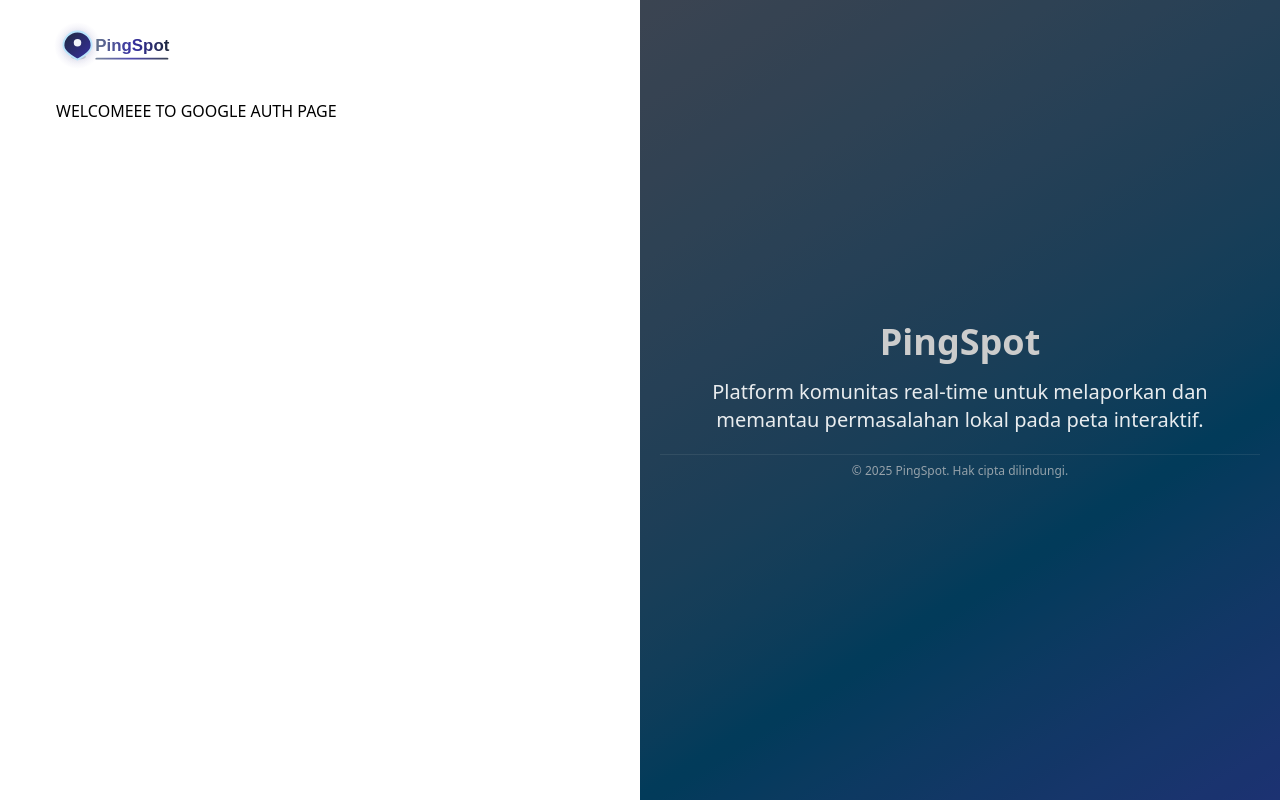
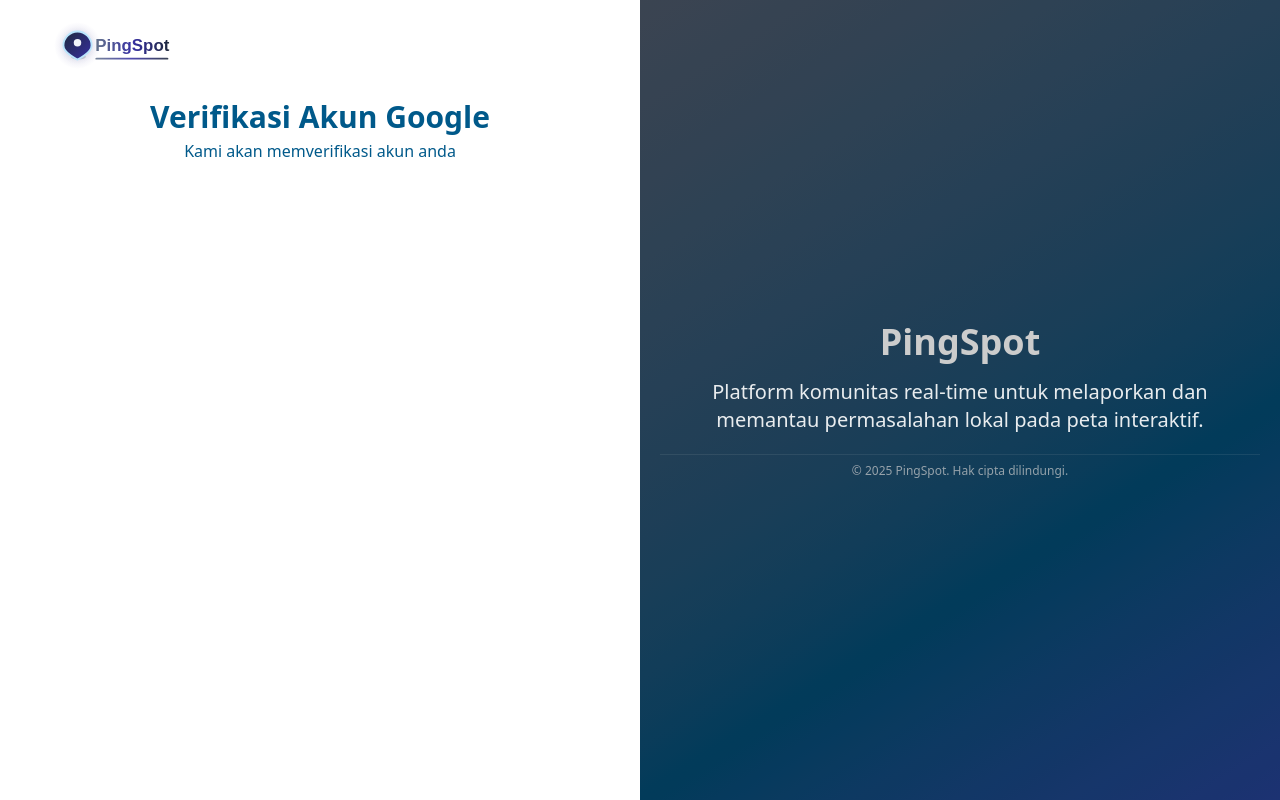
Before and after one commit to AndreanDjabbar/PingSpot, a Next.js app in the folder client/: page /auth/google in a window 1280 px wide. Built offline with nearby package versions, Linux system fonts and the light colour scheme.

Commit message:
Update: add success section

```diff
--- a/client/src/app/auth/google/page.tsx
+++ b/client/src/app/auth/google/page.tsx
@@ -1,12 +1,38 @@
-import React from 'react'
+"use client";
+import React, { useEffect } from 'react'
 import AuthLayout from '@/layouts/AuthLayout'
+import { useRouter, useSearchParams } from 'next/navigation';
+import { useToast } from '@/hooks/useToast';
+import SuccessSection from '@/components/UI/SuccessSection';
 
 const GoogleAuthpage = () => {
+    const searchParams = useSearchParams();
+    const token = searchParams.get('token');
+    const router = useRouter();
+    const { toastSuccess } = useToast();
+
+    useEffect(() => {
+        if (token) {
+            toastSuccess('Akun berhasil diverifikasi');
+            setTimeout(() => {
+                router.push("/");
+            }, 2000);
+        }
+    }, [token, toastSuccess]);
+
     return (
         <AuthLayout>
-            WELCOMEEE TO GOOGLE AUTH PAGE
+            <div className="space-y-8">
+                <div className="text-center space-y-1">
+                    <h1 className="text-3xl font-bold text-sky-800">Verifikasi Akun Google</h1>
+                    <p className="text-sky-800">Kami akan memverifikasi akun anda</p>
+                </div>
+                {token && (
+                    <SuccessSection message="Akun berhasil diverifikasi melalui Google.." />
+                )}
+            </div>
         </AuthLayout>
-    )
+    );
 }
 
 export default GoogleAuthpage
```
